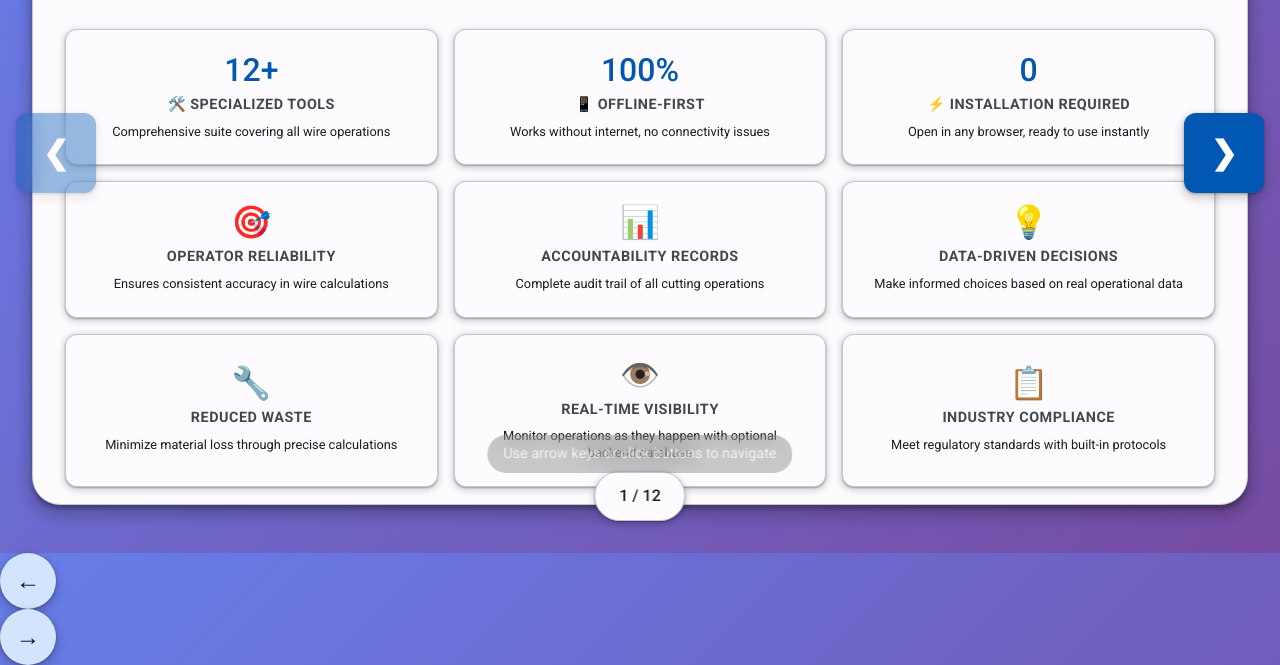
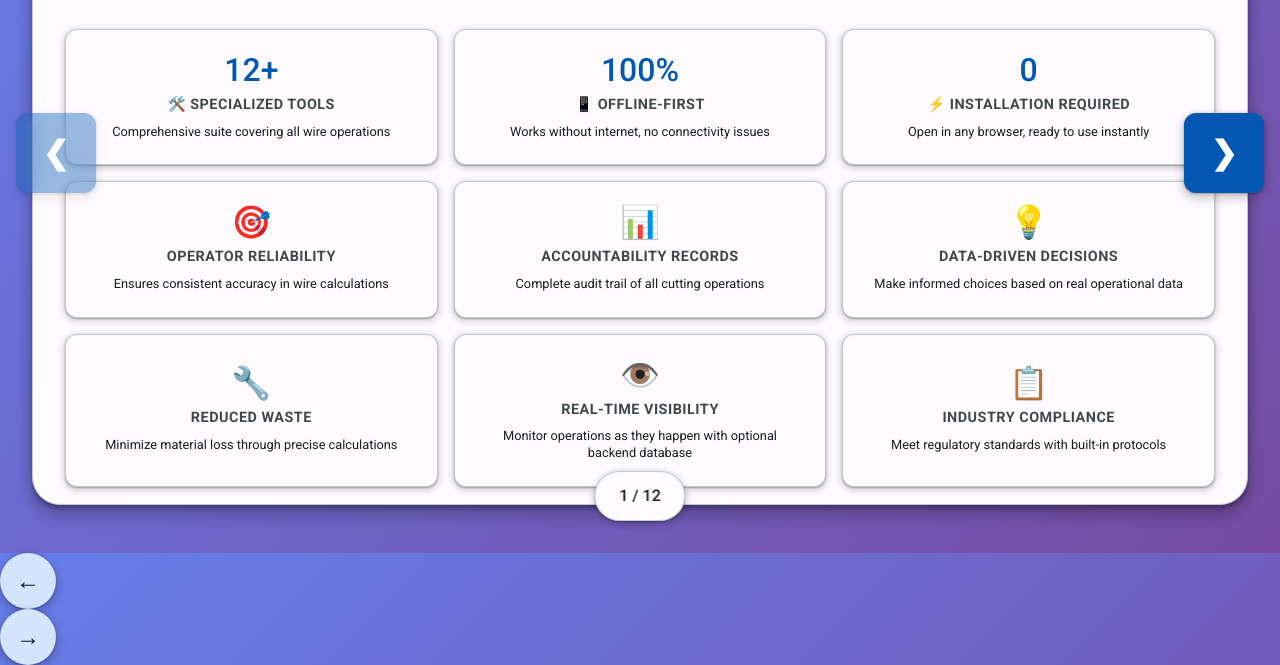
Before and after one commit to acidgreenservers/EECOL-Wire-Tools-Suite-Presentation, a website: page wire-tools-presentation.html in a window 1280 px wide. Shown: the part 247-912 px from the top of the page. Drawn offline with nearby package versions, Linux system fonts and the light colour scheme.

Commit message:
refactor(presentation): remove keyboard hint div from wire-tools-presentation.html
Remove the "Use arrow keys or click buttons to navigate" hint section, as it's redundant given the existing navigation buttons functionality.kiej

```diff
--- a/wire-tools-presentation.html
+++ b/wire-tools-presentation.html
@@ -1269,10 +1269,7 @@
         <span id="currentSlide">1</span> / <span id="totalSlides">12</span>
     </div>
 
-    <!-- Keyboard Hint -->
-    <div class="keyboard-hint">
-        Use arrow keys or click buttons to navigate
-    </div>
+
 
     <script>
         let currentSlideIndex = 1;
```
